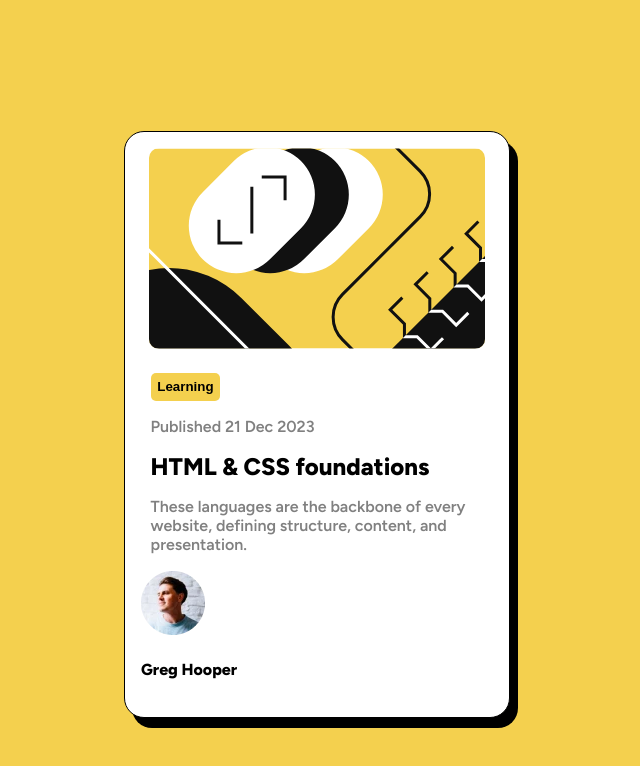
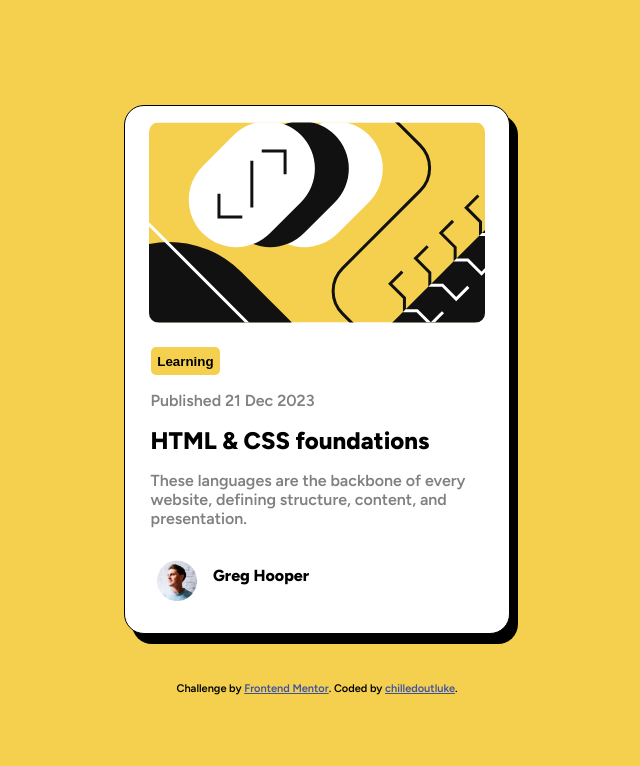
Before and after one commit to chilledoutluke/blog-preview-card-main, a plain HTML site: page index.html in a window 1280 px wide. Shown: the whole page, without its empty margins (323-963 px from the left). Drawn offline with Linux system fonts and the light colour scheme.

Commit message:
footer - added padding

```diff
--- a/index.html
+++ b/index.html
@@ -50,11 +50,12 @@
     </div>
   </main>
 
-  <!-- <footer>
+  <!-- Footer -->
+  <footer>
     <div class="attribution">
       Challenge by <a href="https://www.frontendmentor.io?ref=challenge" target="_blank">Frontend Mentor</a>.
-      Coded by <a href="#">Your Name Here</a>.
+      Coded by <a href="#">chilledoutluke</a>.
     </div>
-  </footer> -->
+  </footer>
 </body>
 </html>
--- a/style.css
+++ b/style.css
@@ -78,16 +78,22 @@ button {
 }
 
 /* avatar */
+.avatar {
+    display: flex;
+}
+
+.avatar img {
+    height: auto;
+    width: 2.5em;
+    padding: 1em;
+}
 
 
+/* Footer */
 
-
-
-
-
-
-
-
+footer {
+    padding: 3em;
+}
 
 .attribution {
     font-size: 11px;
```
